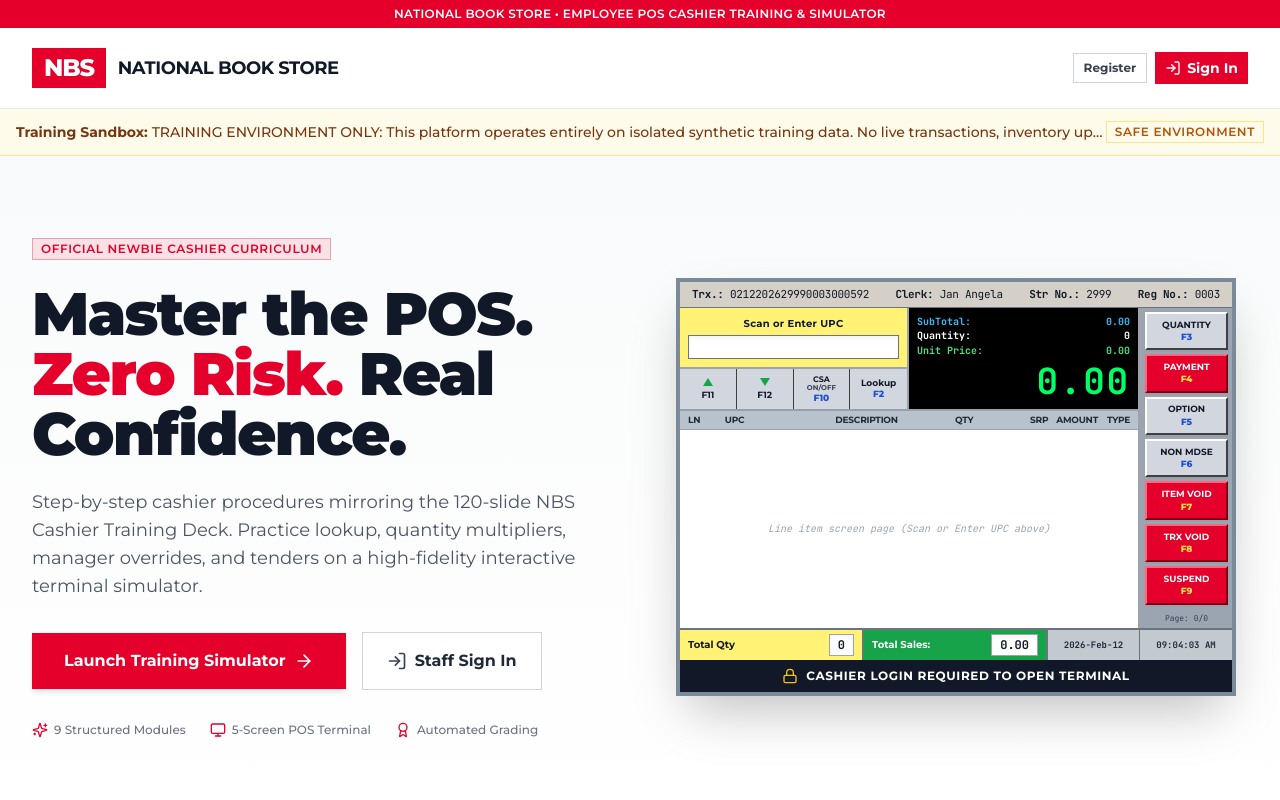
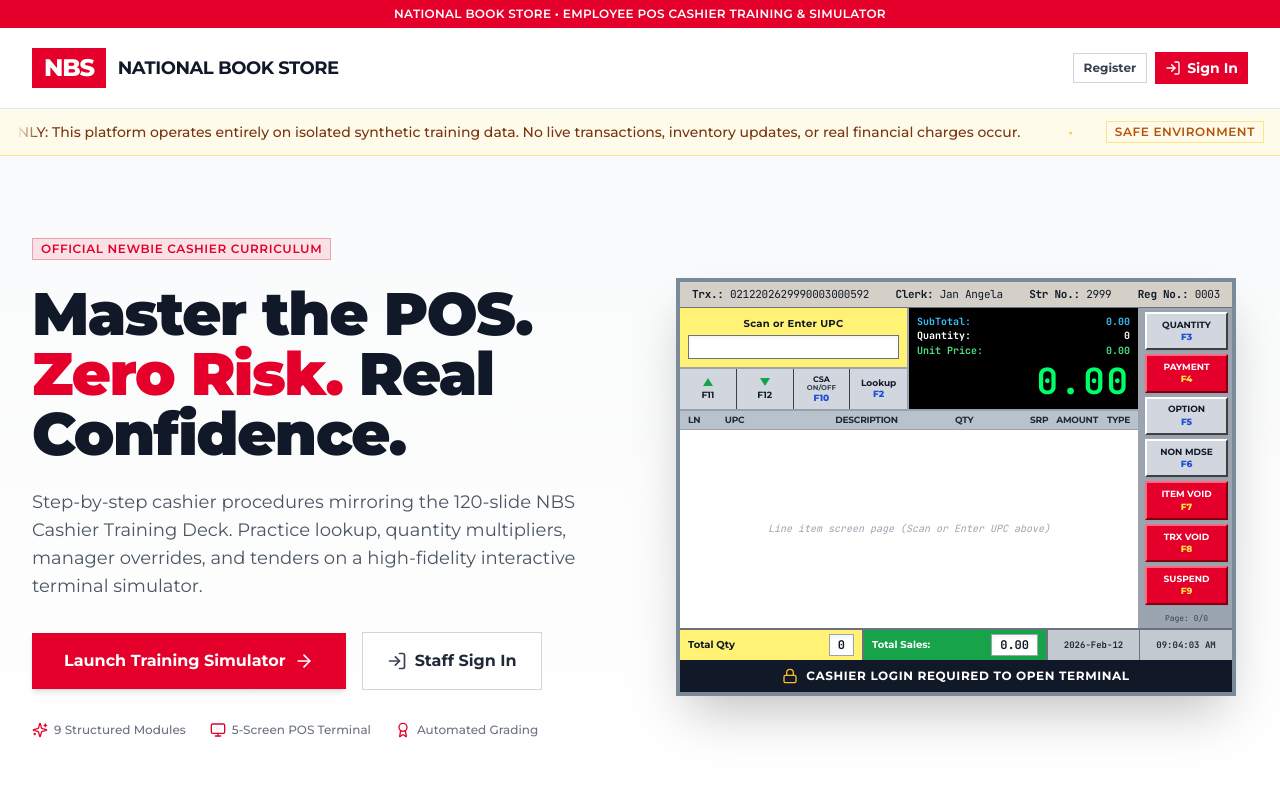
Before and after one commit to fen12rir/NBS-Projects, a Next.js app: page / in a window 1280 px wide. Shown: the top 800 px of the page. Built offline with nearby package versions, Linux system fonts and the light colour scheme; no server answers.

Commit message:
feat(landing): add smooth looping marquee animation to Training Sandbox banner

```diff
--- a/src/app/globals.css
+++ b/src/app/globals.css
@@ -116,3 +116,23 @@
 ::-webkit-scrollbar-thumb:hover {
   background: #555;
 }
+
+/* Seamless horizontal text loop (marquee) for alert banners */
+@keyframes nbs-marquee {
+  0% {
+    transform: translateX(0%);
+  }
+  100% {
+    transform: translateX(-50%);
+  }
+}
+
+.animate-nbs-marquee {
+  display: flex;
+  width: max-content;
+  animation: nbs-marquee 24s linear infinite;
+}
+
+.animate-nbs-marquee:hover {
+  animation-play-state: paused;
+}
--- a/src/app/page.tsx
+++ b/src/app/page.tsx
@@ -124,12 +124,24 @@ export default function HomePage() {
 
       {/* Safety Alert Banner */}
       <div className="bg-amber-50 border-b border-amber-200 px-3 sm:px-4 py-2 sm:py-3">
-        <div className="max-w-7xl mx-auto flex items-center justify-between text-[11px] sm:text-sm text-amber-900">
-          <div className="flex items-center space-x-2 truncate">
-            <span className="font-medium truncate">
-              <strong className="hidden sm:inline">Training Sandbox: </strong>
-              {APP_CONFIG.safetyDisclaimer}
-            </span>
+        <div className="max-w-7xl mx-auto flex items-center justify-between gap-3 text-[11px] sm:text-sm text-amber-900">
+          <div className="relative flex-1 overflow-hidden">
+            {/* Subtle edge fade masks */}
+            <div className="pointer-events-none absolute inset-y-0 left-0 w-6 bg-gradient-to-r from-amber-50 to-transparent z-10" />
+            <div className="pointer-events-none absolute inset-y-0 right-0 w-6 bg-gradient-to-l from-amber-50 to-transparent z-10" />
+
+            <div className="animate-nbs-marquee whitespace-nowrap font-medium">
+              <span className="inline-flex items-center pr-12">
+                <strong className="mr-1.5">Training Sandbox:</strong>
+                {APP_CONFIG.safetyDisclaimer}
+                <span className="ml-12 text-amber-400">•</span>
+              </span>
+              <span className="inline-flex items-center pr-12" aria-hidden="true">
+                <strong className="mr-1.5">Training Sandbox:</strong>
+                {APP_CONFIG.safetyDisclaimer}
+                <span className="ml-12 text-amber-400">•</span>
+              </span>
+            </div>
           </div>
           <Badge variant="warning" className="hidden md:inline-flex items-center shrink-0">
             Safe Environment
```
